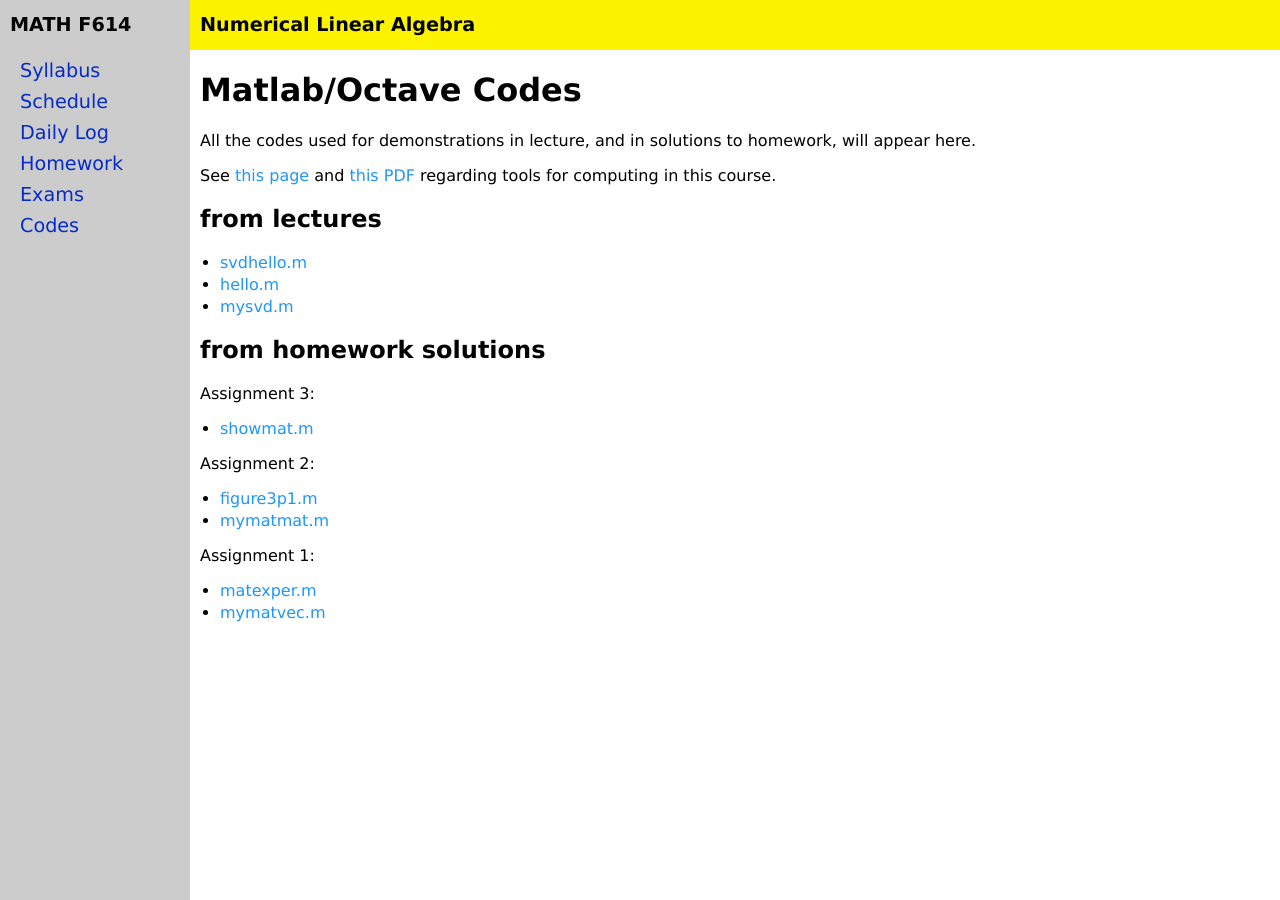
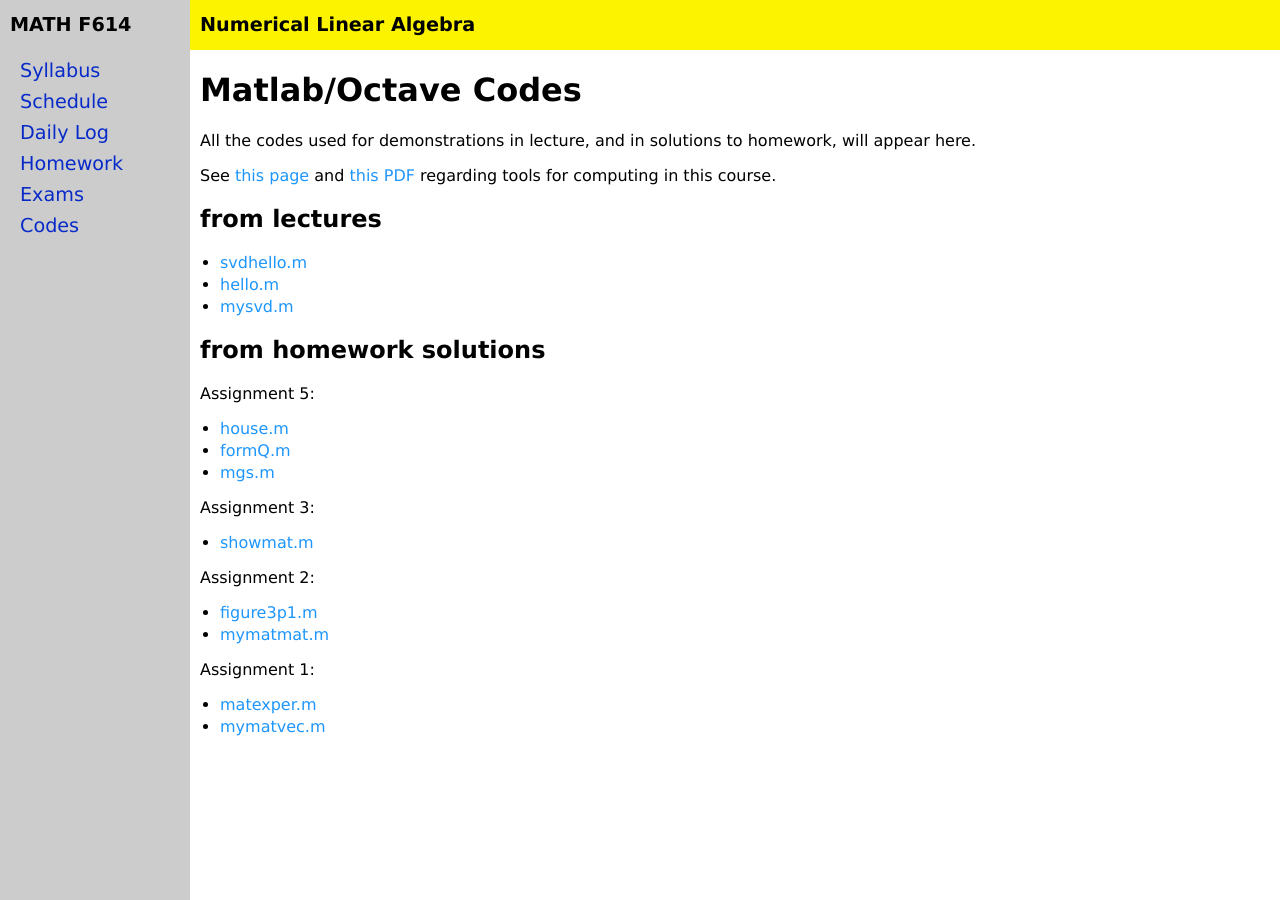
Before and after one commit to bueler/nla, a Jekyll site: the page built from codes.md, in a window 1280 px wide. Built offline with Jekyll 4.4.1, drawn with Linux system fonts in a browser that asks for light colours.

Commit message:
codes from A5 solns

```diff
--- a/codes.md
+++ b/codes.md
@@ -17,6 +17,12 @@ See [this page](computing) and [this PDF](https://bueler.github.io/compareMOP.pd
 
 ## from homework solutions
 
+Assignment 5:
+
+  * [house.m](assets/codes/F25/house.m)
+  * [formQ.m](assets/codes/F25/formQ.m)
+  * [mgs.m](assets/codes/F25/mgs.m)
+
 Assignment 3:
 
   * [showmat.m](assets/codes/F25/showmat.m)
```
Also changed, not shown: 3 other files.
